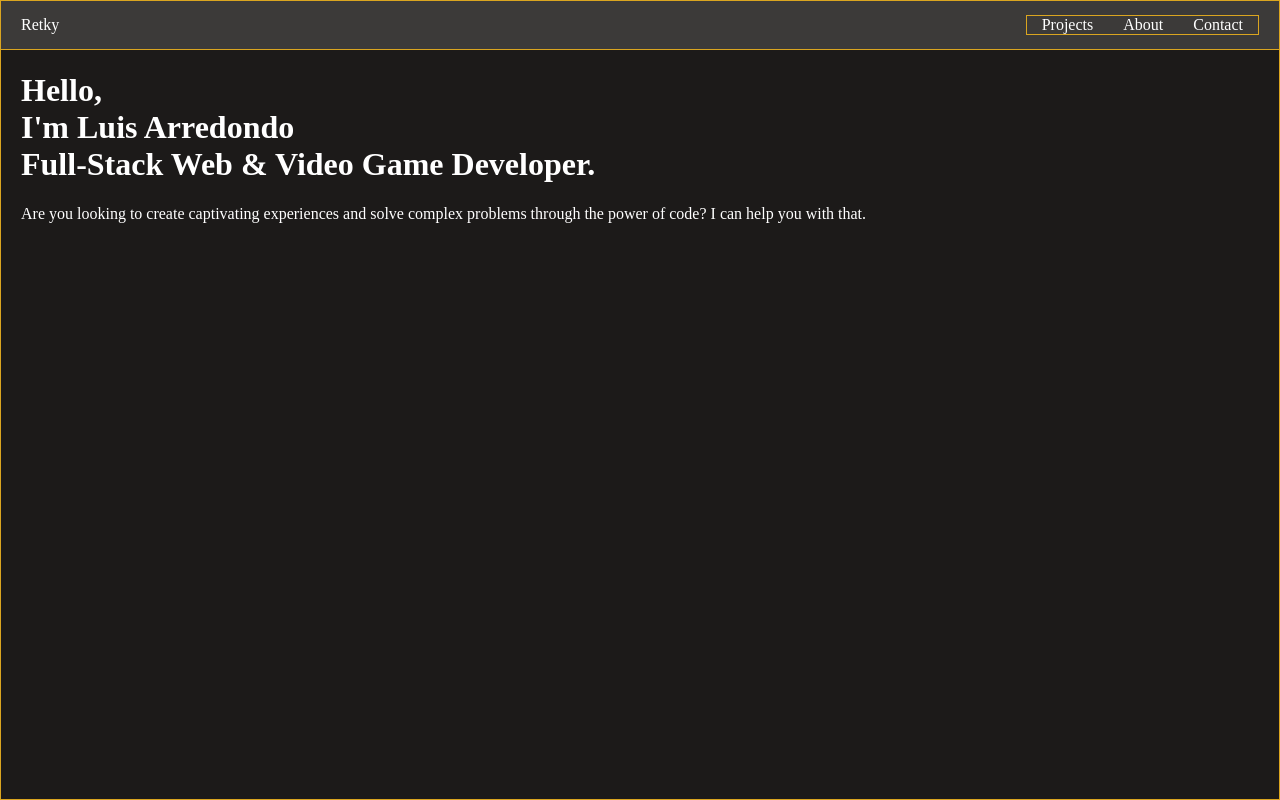
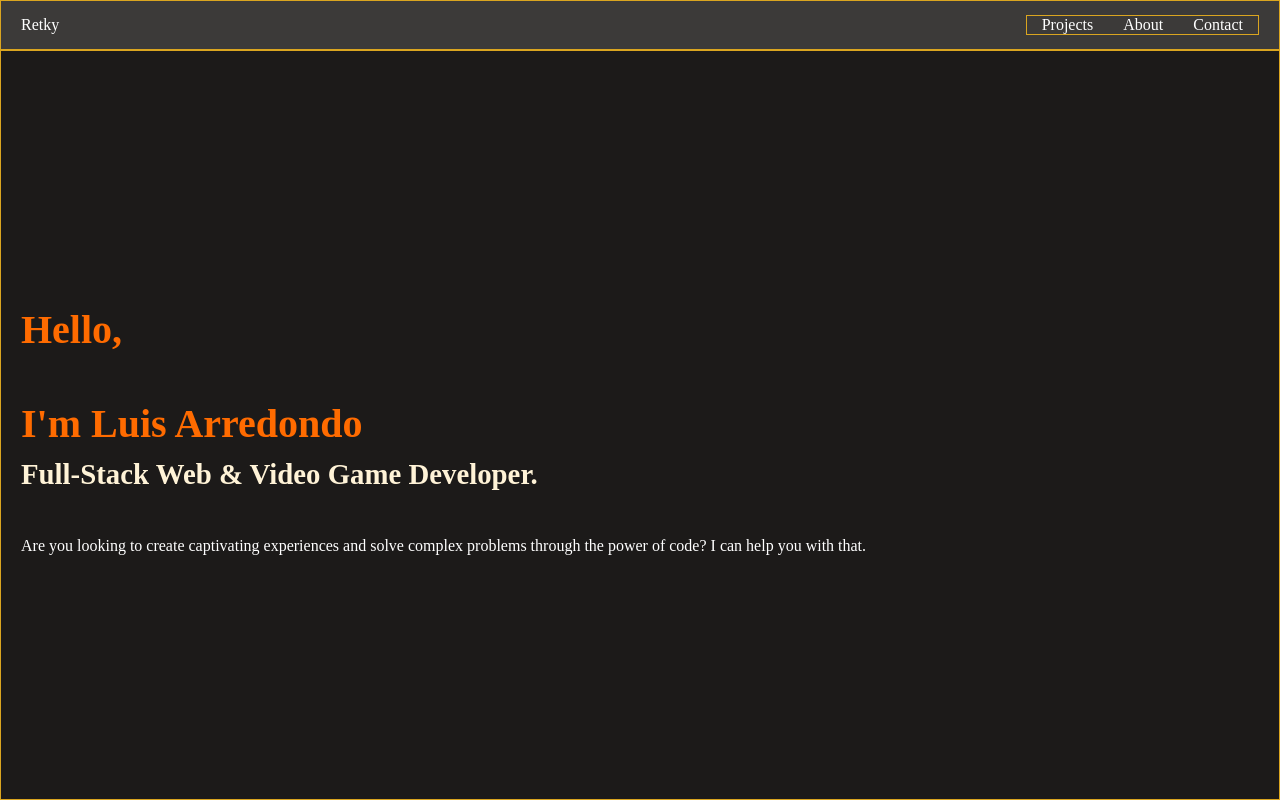
Before and after one commit to Retky/RetkyPortfolio, a React (Create React App) app: page /#/ in a window 1280 px wide. Built offline with nearby package versions, Linux system fonts and the light colour scheme.

Commit message:
Mod 'landing' dispaly color

```diff
--- a/src/pages/HomePage.jsx
+++ b/src/pages/HomePage.jsx
@@ -8,9 +8,14 @@ const Homepage = () => {
           <h1>
             Hello,
             <br />
+            <br />
             I&apos;m Luis Arredondo
             <br />
-            <span>Full-Stack Web & Video Game Developer.</span>
+            <span className="subtitle">
+              {'Full-Stack Web & '}
+              <span className="nowrap">Video Game</span>
+              {' Developer.'}
+            </span>
           </h1>
           <p>
             Are you looking to create captivating experiences and solve
--- a/src/styles/HomePage.scss
+++ b/src/styles/HomePage.scss
@@ -12,4 +12,22 @@
 
 .landing-content {
   @include adaptative-width;
+
+  display: flex;
+  flex-direction: column;
+  justify-content: center;
 }
+
+h1 {
+  font-size: 2.5rem;
+  color: $main-orange;
+}
+
+.subtitle {
+  font-size: 1.8rem;
+  color: $light-orange;
+}
+
+.nowrap {
+  white-space: nowrap;
+}
--- a/src/styles/Variables.scss
+++ b/src/styles/Variables.scss
@@ -1,9 +1,12 @@
 $gray: #3c3a39;
 $dark-bg: #1c1a19;
+$main-orange: #ff6b00;
+$light-orange: #fff3d7;
 
 @mixin adaptative-width {
   max-width: 360px;
   width: 100vw;
+  box-sizing: border-box;
   padding: 0 20px;
   border: solid goldenrod 1px;
 
@@ -15,9 +18,9 @@ $dark-bg: #1c1a19;
 }
 
 @mixin full-height {
-  height: 100vh;
+  min-height: 100vh;
 
   & > div {
-    padding-top: 50px;
+    margin-top: 50px;
   }
 }
```
